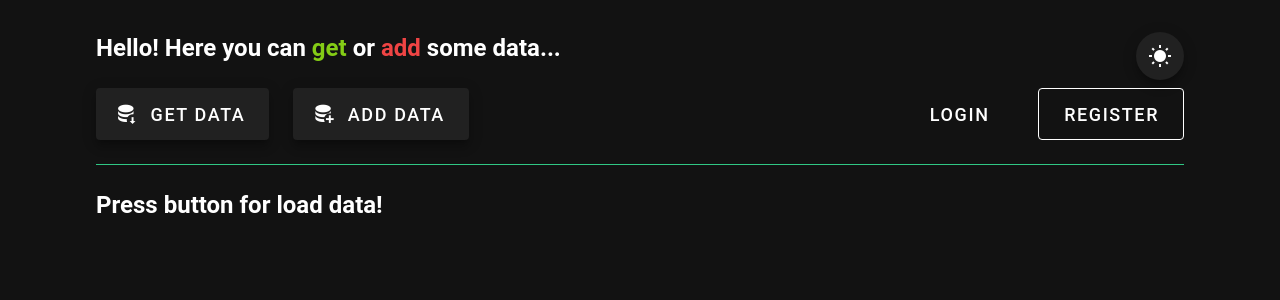
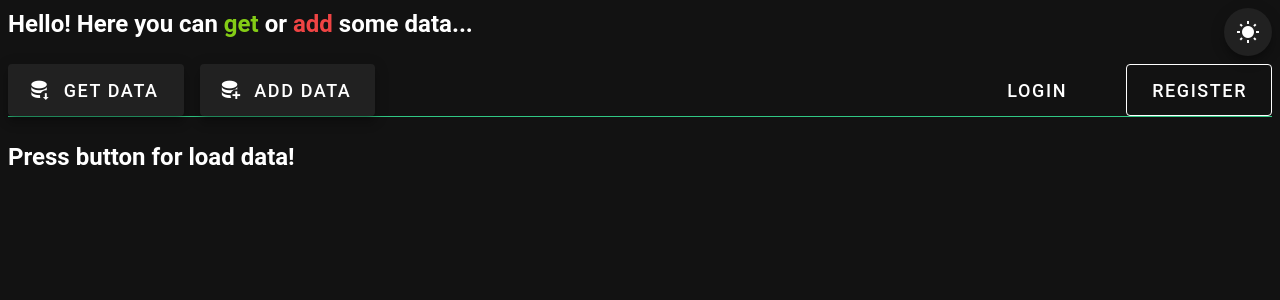
Before and after one commit to TheJustRusik/WebDbFront, a Vue app: page / in a window 1280 px wide. Shown: the top 300 px of the page. Built offline with nearby package versions, Linux system fonts and the light colour scheme.

Commit message:
adaptive

```diff
--- a/src/App.vue
+++ b/src/App.vue
@@ -56,21 +56,21 @@
 
 <template>
   <v-app :theme="currentTheme">
-    <div class="mx-24 mt-8" >
+    <div class="mx-2 mt-2 md:mx-8 md:mt-4 lg:mx-24 lg:mt-8">
       <div class="divide-y divide-[#30c784]">
         <div>
           <div class="flex items-center justify-between mb-2">
-            <p class="text-2xl font-bold pb-4">Hello! Here you can <span class="text-lime-500">get</span> or <span class="text-red-500">add</span> some data...</p>
+            <p class="text-2xl font-bold md:pb-4">Hello! Here you can <span class="text-lime-500">get</span> or <span class="text-red-500">add</span> some data...</p>
             <v-btn elevation="8" :icon="switchThemeIcon" @click="switchTheme"/>
 
           </div>
           <div class="flex justify-between">
-            <div>
-              <v-btn elevation="8" :loading="loadingGetData" class="mb-6" size="x-large" prepend-icon="mdi-database-arrow-down" :onclick="loadData">Get Data</v-btn>
+            <div class="grid gap-4 sm:grid-cols-2">
+              <v-btn elevation="8" :loading="loadingGetData" size="x-large" prepend-icon="mdi-database-arrow-down" :onclick="loadData">Get Data</v-btn>
 
               <AddDataDialog @addedData="showAlert"></AddDataDialog>
             </div>
-            <div>
+            <div class="grid gap-4 sm:grid-cols-2">
               <LoginDialog></LoginDialog>
               <RegisterDialog></RegisterDialog>
             </div>
--- a/src/components/AddDataDialog.vue
+++ b/src/components/AddDataDialog.vue
@@ -84,7 +84,7 @@
 <template>
     <v-dialog width="500" v-model="isActive">
         <template v-slot:activator="{ props }">
-            <v-btn elevation="8" v-bind="props" class="mb-6 ml-6" size="x-large" prepend-icon="mdi-database-plus">Add Data</v-btn>
+            <v-btn elevation="8" v-bind="props" size="x-large" prepend-icon="mdi-database-plus">Add Data</v-btn>
         </template>
 
         <template v-slot:default="{ isActive }">
--- a/src/components/LoginDialog.vue
+++ b/src/components/LoginDialog.vue
@@ -9,7 +9,7 @@
 <template>
     <v-dialog width="500" v-model="isActive">
         <template v-slot:activator="{ props }">
-            <v-btn variant="text" v-bind="props" class="mb-6 ml-6" size="x-large">Login</v-btn>
+            <v-btn variant="text" v-bind="props" size="x-large">Login</v-btn>
         </template>
 
         <template v-slot:default="{ isActive }">
--- a/src/components/RegisterDialog.vue
+++ b/src/components/RegisterDialog.vue
@@ -57,7 +57,7 @@
 <template>
     <v-dialog width="500" v-model="isActive">
         <template v-slot:activator="{ props }">
-            <v-btn variant="outlined" v-bind="props" class="mb-6 ml-6" size="x-large">Register</v-btn>
+            <v-btn variant="outlined" v-bind="props" size="x-large">Register</v-btn>
         </template>
 
         <template v-slot:default="{ isActive }">
```
